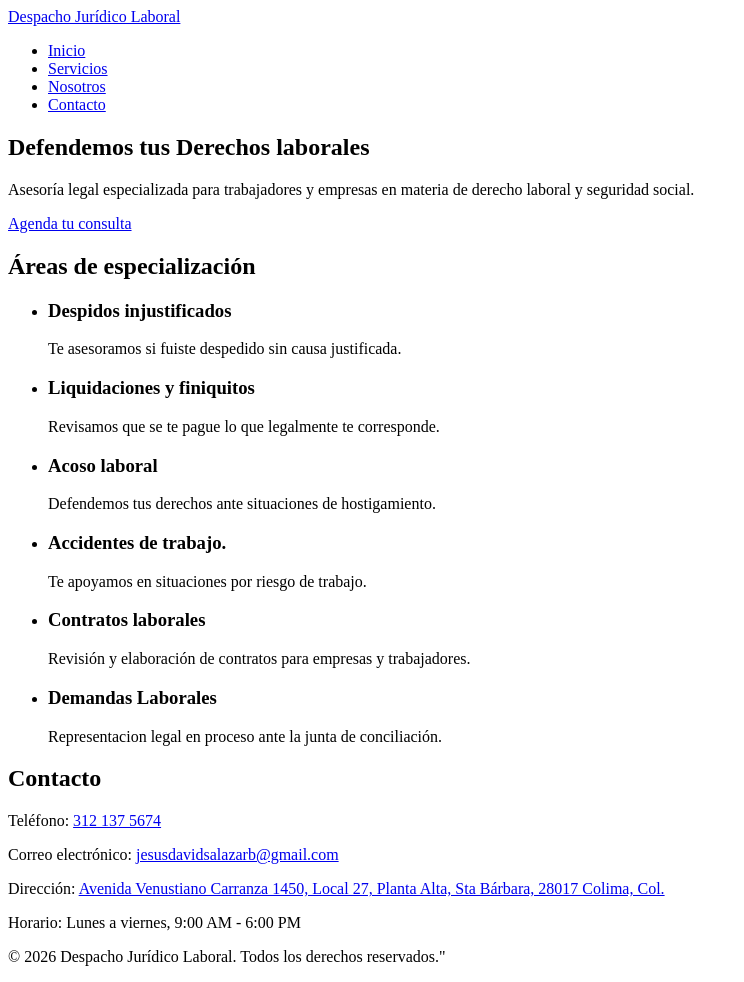
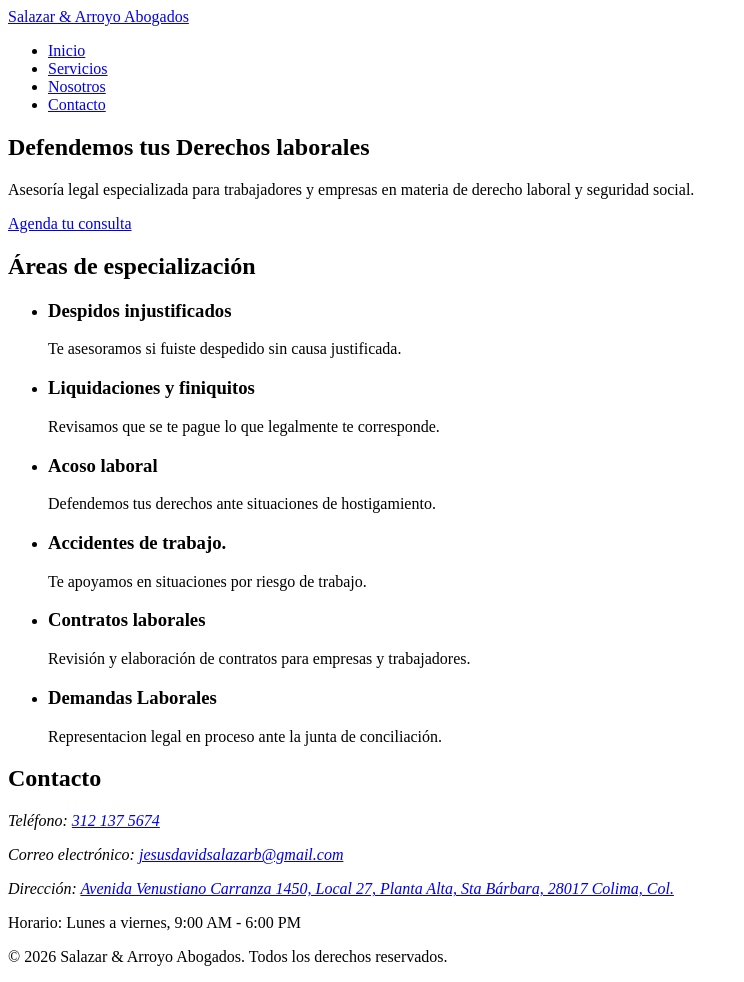
Before and after one commit to spaceman4all78/despacho-juridico-web, a plain HTML site: page index.html in a window 1280 px wide. Shown: the whole page, without its empty margins (0-744 px from the left). Drawn offline with Linux system fonts and the light colour scheme.

Commit message:
Update branding in index.html: change title and footer to "Salazar & Arroyo Abogados"; fix address tag

```diff
--- a/index.html
+++ b/index.html
@@ -4,7 +4,7 @@
 <head>
     <meta charset="UTF-8">
     <meta name="viewport" content="width=device-width, initial-scale=1.0">
-    <title>Despacho Jurídico Laboral | Inicio</title>
+    <title>Salazar & Arroyo Abogados | Inicio</title>
     <meta name="description"
         content="Despacho Jurídico Laboral, especializado en derecho laboral y seguridad social. Brindamos asesoría legal a empresas y trabajadores.">
     <link rel="stylesheet" href="css/style.css">
@@ -15,7 +15,7 @@
     <header>
         <nav class="navbar">
             <div class="logo">
-                <a href="#inicio">Despacho Jurídico Laboral</a>
+                <a href="#inicio">Salazar & Arroyo Abogados</a>
             </div>
             <ul class="nav-links">
                 <li><a href="#inicio">Inicio</a></li>
@@ -79,14 +79,14 @@
     <footer>
         <section id="contacto" class="contacto">
             <h2>Contacto</h2>
-            <adress>
-                <p>Teléfono: <a href="tel: +523121375674">312 137 5674</a></p>
+            <address>
+                <p>Teléfono: <a href="tel:+523121375674">312 137 5674</a></p>
                 <p>Correo electrónico: <a href="mailto:jesusdavidsalazarb@gmail.com">jesusdavidsalazarb@gmail.com</a></p>
                 <p>Dirección: <a href="https://maps.app.goo.gl/kpHrpVF6Rrk2aYMm7" target="_blank" rel="noopener noreferrer">Avenida Venustiano Carranza 1450, Local 27, Planta Alta, Sta Bárbara, 28017 Colima, Col.</a></p>
-                </adress>
+                </address>
                 <p>Horario: Lunes a viernes, 9:00 AM - 6:00 PM</p>
         </section>
-        <p class="copyright">&copy; 2026 Despacho Jurídico Laboral. Todos los derechos reservados."
+        <p class="copyright">&copy; 2026 Salazar & Arroyo Abogados. Todos los derechos reservados.</p>
     </footer>
     <script src="js/script.js"></script>
 </body>
```
